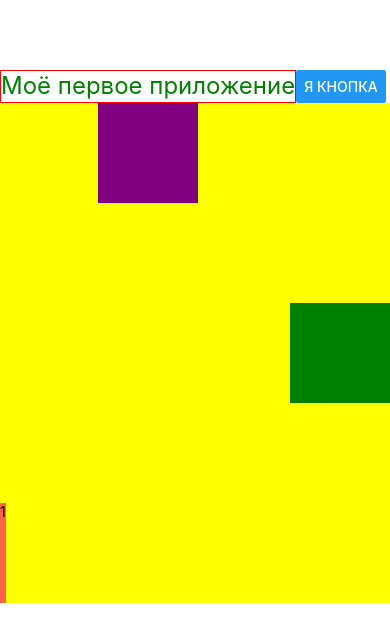
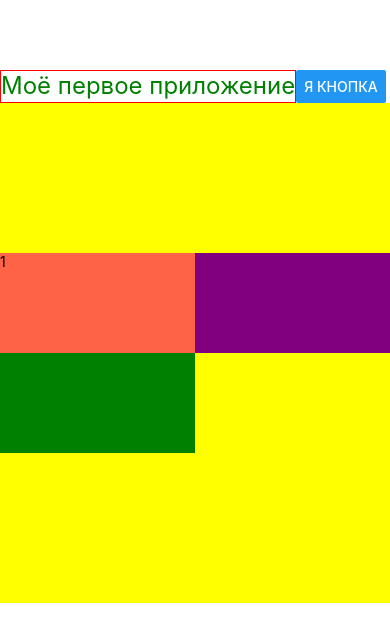
Before and after one commit to aduvarov/larichev-native-app, a React Native app: screen / in a window 390 px wide. Shown: the top 642 px of the page. Built offline with nearby package versions, Linux system fonts and the light colour scheme.

Commit message:
ADD: Flex wrap

```diff
--- a/App.tsx
+++ b/App.tsx
@@ -18,25 +18,24 @@ export default function App() {
                     backgroundColor: 'yellow',
                     alignItems: 'flex-end',
                     height: 500,
-                    justifyContent: 'space-between',
                     flexDirection: 'row',
+                    flexWrap: 'wrap',
+                    alignContent: 'center',
                 }}>
-                <View style={{ backgroundColor: 'tomato', height: 100 }}>
+                <View style={{ backgroundColor: 'tomato', width: '50%', height: 100 }}>
                     <Text>1</Text>
                 </View>
                 <View
                     style={{
                         backgroundColor: 'purple',
-                        width: 100,
+                        width: '50%',
                         height: 100,
-                        alignSelf: 'flex-start',
                     }}></View>
                 <View
                     style={{
                         backgroundColor: 'green',
-                        width: 100,
+                        width: '50%',
                         height: 100,
-                        alignSelf: 'center',
                     }}></View>
             </View>
         </View>
```
